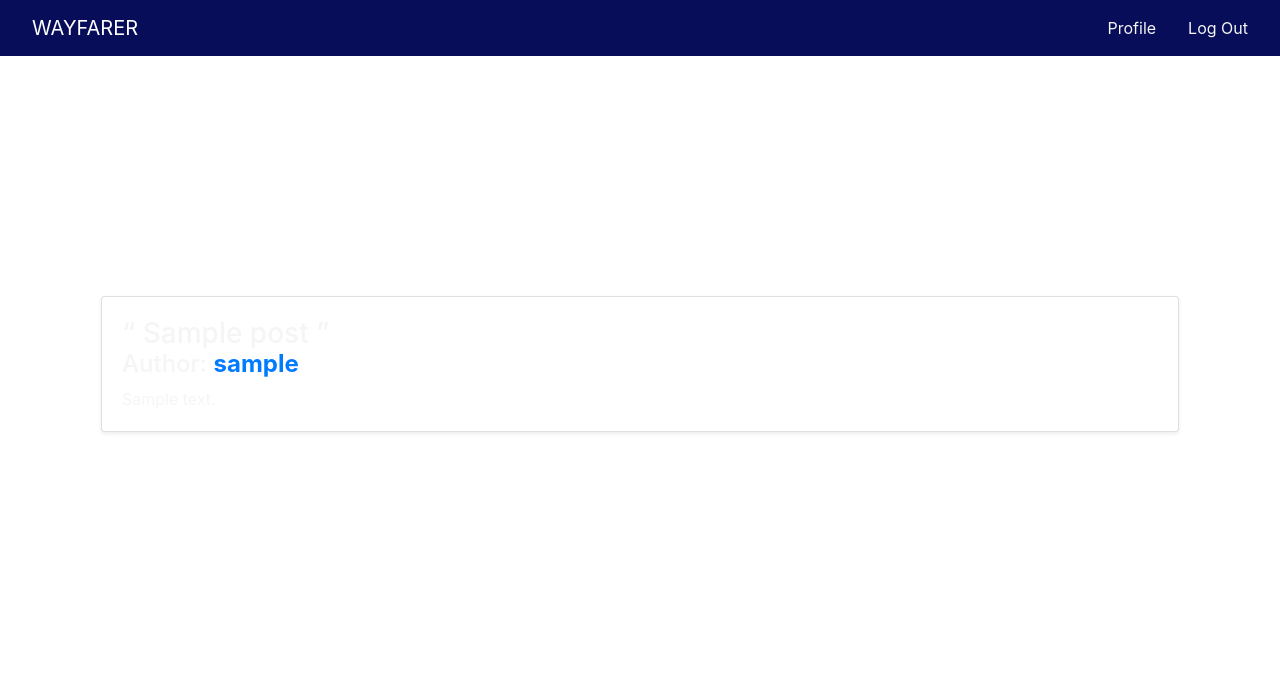
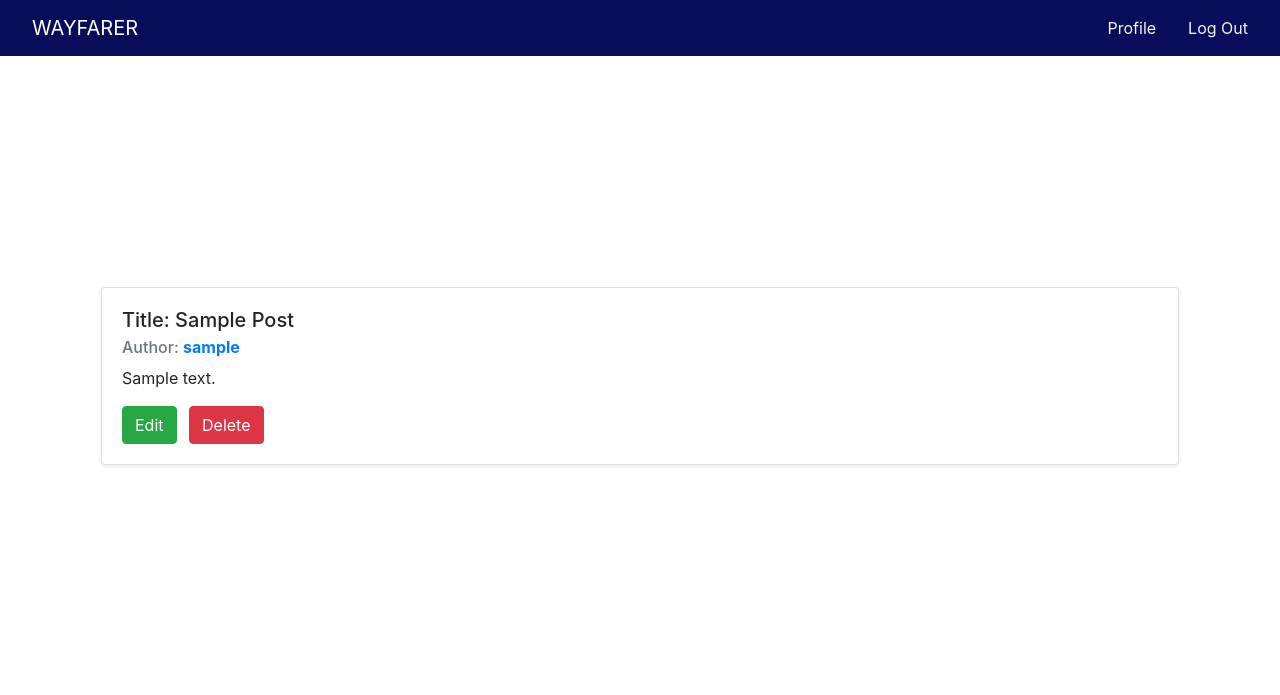
Before and after one commit to aprilkrg/wayfarer, a Django app: page /posts/1 in a window 1280 px wide. Shown: the top 695 px of the page. Run offline with Django 3.2, Linux system fonts and the light colour scheme; a user stored in the database is signed in; tables that the repository leaves empty hold one stand-in row (values such as "Sample post"); some libraries are stand-ins or nearby versions.

Commit message:
added delete

```diff
--- a/main_app/static/styles/base/base.css
+++ b/main_app/static/styles/base/base.css
@@ -1,3 +1,3 @@
 body {
-    color:  var( --primary-white );
+    /* color:  var( --primary-white ); */
 }
--- a/main_app/static/styles/main.css
+++ b/main_app/static/styles/main.css
@@ -83,9 +83,9 @@
     height: 100%;
 }
 
-.city-sidebar {
+/* .city-sidebar {
     background-color: var(--primary-dark);
-}
+} */
 
 .city-header {
     text-transform: capitalize;
@@ -109,6 +109,10 @@
 }
 
 
-.container-fluid {
+/* .container-fluid {
     background-image: linear-gradient( 360deg, var(--primary-dark) 50%, var(--secondary-dark));
-}
+} */
+
+/* .post-card  {
+    background-image: linear-gradient( -30deg, var(--primary-dark), var(--secondary-dark) );
+} */
--- a/main_app/templates/post/show.html
+++ b/main_app/templates/post/show.html
@@ -6,15 +6,22 @@
     <div class="row align-items-center p-3 screen-80vh">
         <div class="col">
 
-            <div class="card flex-md-row mb-4 box-shadow h-md-250 shadow-sm">
-                <div class="card-body d-flex flex-column align-items-start">
-                    <h3 class="mb-0">&ldquo; {{ post.title }} &rdquo;</h3>
-                    <h4>Author:
+            <div class="card shadow-sm">
+                <div class="card-body">
+
+                    <h5 class="card-title">Title: {{ post.title }}</h5>
+
+                    <h6 class="card-subtitle mb-2 text-muted">Author:
                         <strong>
                             <a href="{% url 'profile' %}">{{ user.username }}</a>
                         </strong>
-                    </h4>
-                    <p class="card-text mb-auto">{{ post.post_body }}</p>
+                    </h6>
+                    <p class="card-text">{{ post.post_body }}</p>
+
+                    <button type="button" class="btn btn-success mr-2">Edit</button>
+                    <button type="button" class="btn btn-danger mr-2" data-toggle="modal" data-target="#delete_post">
+                        Delete
+                    </button>
                 </div>
             </div>
 
@@ -22,4 +29,42 @@
     </div>
 
 </div>
+
+
+<!-- Modal delete post -->
+<div class="modal fade"  id="delete_post" data-backdrop="static" data-keyboard="false" tabindex="-1" aria-labelledby="staticBackdropLabel" aria-hidden="true">
+
+    <div class="modal modal-dialog modal-dialog-centered">
+
+        <div class="modal-content">
+
+            <div class="modal-header">
+
+                <h5 class="modal-title" id="staticBackdropLabel">Delete Post</h5>
+                <button type="button" class="close" data-dismiss="modal" aria-label="Close">
+                    <span aria-hidden="true">&times;</span>
+                </button>
+
+            </div>
+
+            <div class="modal-body">
+            <p> "Are you sure you want to delete {{ post.title }}?"</p>
+                <form action="{% url 'delete_post' post.id %}" method="POST" class="card-panel">
+                    {% csrf_token %}
+                    <input type="submit" class="btn btn-primary float-right" value="yes">
+                    <input type="submit" class="btn btn-primary float-right mr-3" value="no" data-dismiss="modal" aria-label="Close">
+                    {% comment %} <button type="button" class="close" data-dismiss="modal" aria-label="Close">
+                    no
+                    </button> {% endcomment %}
+                </form>
+            </div>
+
+            <div class="modal-footer">
+                &nbsp;
+            </div>
+
+        </div>
+    </div>
+</div>
+
 {% endblock  %}
--- a/main_app/urls.py
+++ b/main_app/urls.py
@@ -10,4 +10,5 @@ urlpatterns = [
     path('profile/<int:pk>/updatephoto/', views.update_profile_photo, name='update_photo'),
     path('posts/<int:pk>', views.post_detail, name='post' ),
     path('post/<int:pk>/addpost', views.add_post, name='add_post' ),
+    path('post/<int:pk>/deletepost', views.delete_post, name='delete_post' ),
 ]
--- a/main_app/views.py
+++ b/main_app/views.py
@@ -129,10 +129,10 @@ def add_post( request, pk ):
                 context = {
                     'error': error,
                 }
-                return redirect(f'/cities/{ current_city }')
+                return redirect(f'/cities/{ current_city }', context )
                 # return render( request, 'city/index.html', context )
 
 
 def delete_post ( request, pk ):
     Post.objects.get( id=pk ).delete()
-    return redirect('cities')
+    return redirect('/cities/1')
```
Also changed, not shown: main_app/templates/city/index.html (+31 -28 lines), main_app/static/styles/bootstrap/overwrite.css (line endings or trailing spaces).
